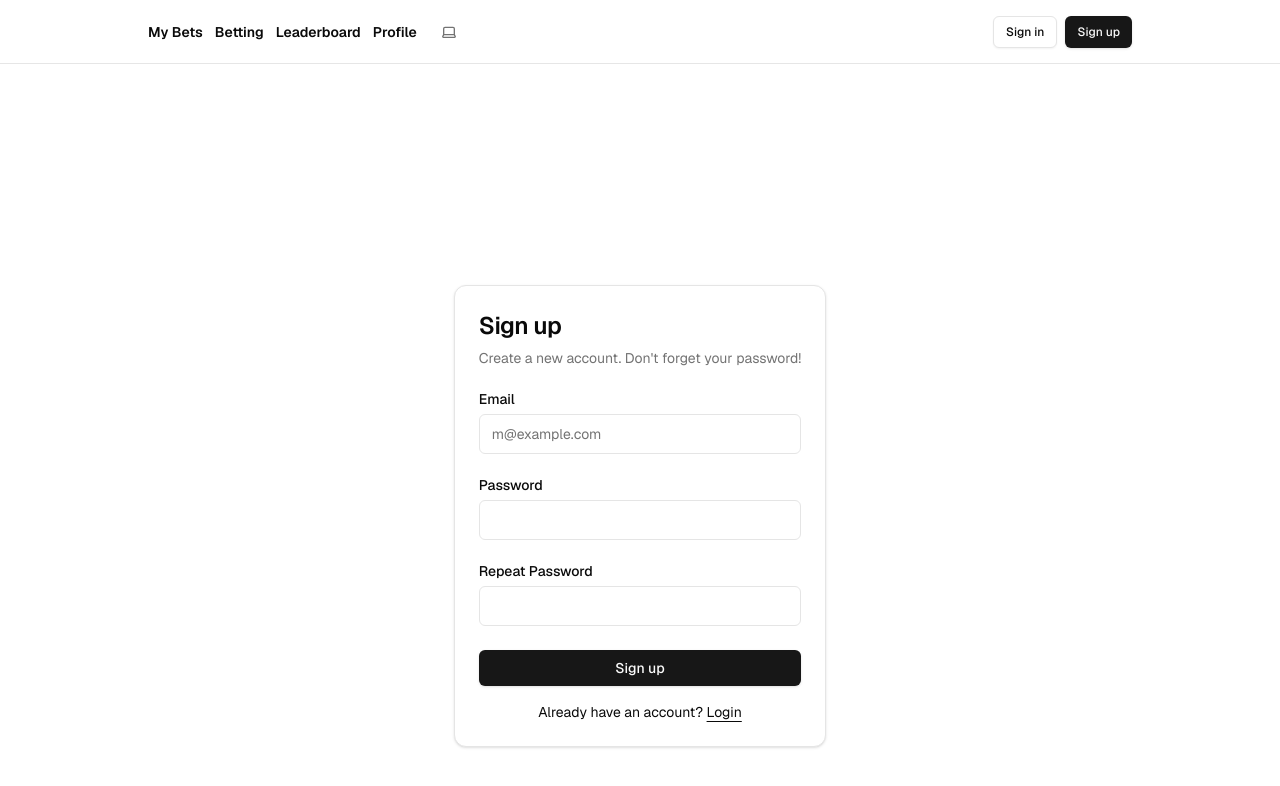
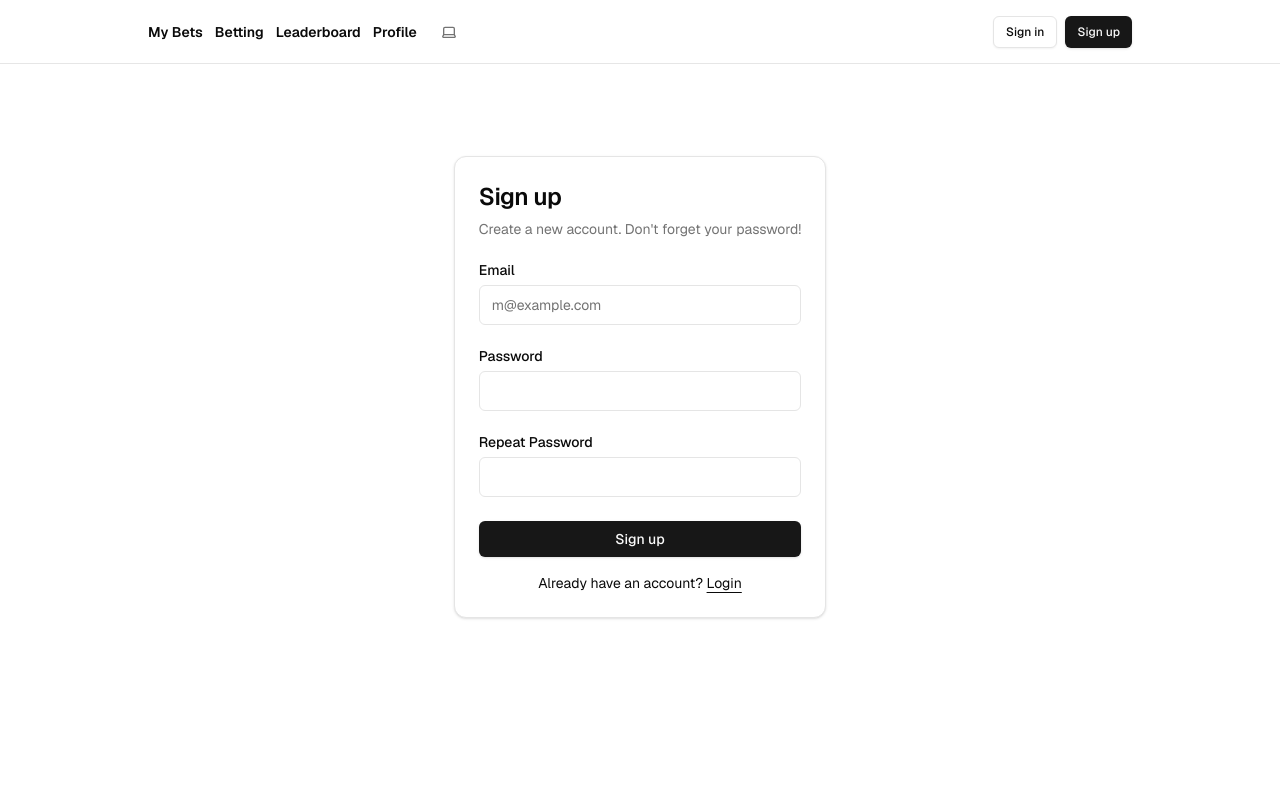
Before and after one commit to Yackob234/BetsontheBeach, a Next.js app: page /auth/sign-up in a window 1280 px wide. Shown: the top 786 px of the page. Built offline with nearby package versions, Linux system fonts and the light colour scheme; no server answers.

Commit message:
sign-up form spacing

```diff
--- a/app/auth/sign-up/page.tsx
+++ b/app/auth/sign-up/page.tsx
@@ -2,8 +2,8 @@ import { SignUpForm } from "@/components/sign-up-form";
 
 export default function Page() {
   return (
-    <div className="flex min-h-svh w-full items-center justify-center p-6 md:p-10">
-      <div className="w-full max-w-sm">
+    <div className="flex w-full items-center justify-center p-6 md:p-10">
+      <div className="w-full justify-center max-w-sm">
         <SignUpForm />
       </div>
     </div>
```
